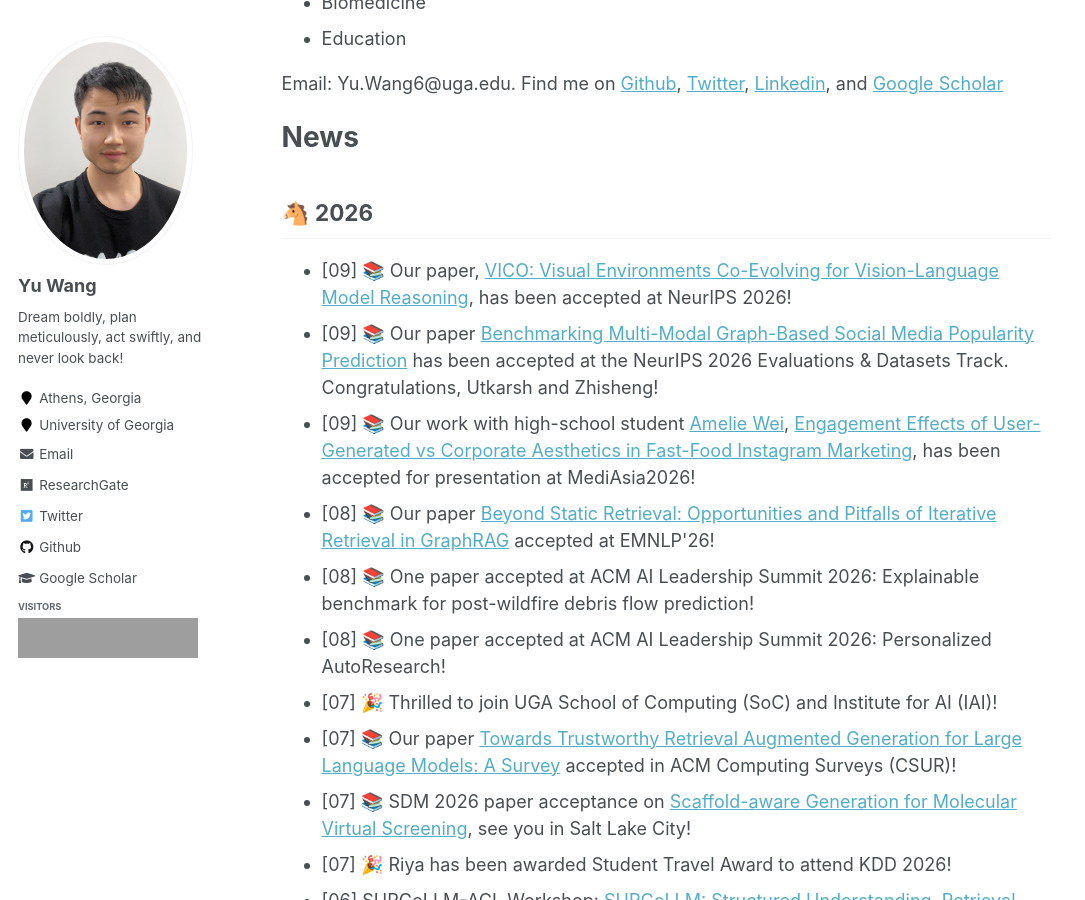
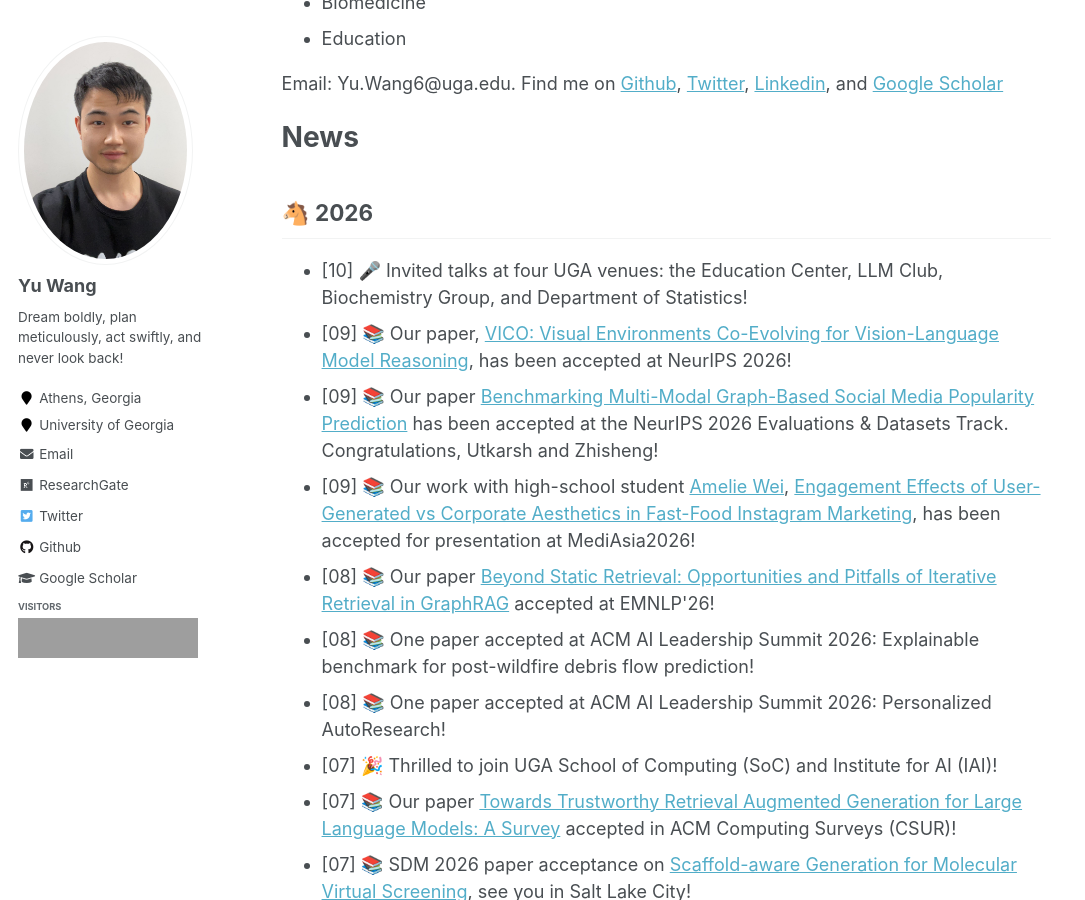
Before and after one commit to yuwang0103/yuwang0103.github.io, a Jekyll site: the page built from _pages/about.md, in a window 1280 px wide and 900 px high, scrolled down 999 px. Shown: the whole window, without its empty margins (0-1085 px from the left). Built offline with Jekyll 4.4.1, drawn with Linux system fonts in a browser that asks for light colours; grey boxes are pictures that could not be loaded.

Commit message:
Add October invited talks

```diff
--- a/_pages/about.md
+++ b/_pages/about.md
@@ -35,6 +35,7 @@ News
 🐴 2026
 -----
 <ul>
+<li>[10] 🎤 Invited talks at four UGA venues: the Education Center, LLM Club, Biochemistry Group, and Department of Statistics!</li>
 <li>[09] 📚 Our paper, <a href='https://openreview.net/forum?id=bWQSO81TTf'>VICO: Visual Environments Co-Evolving for Vision-Language Model Reasoning</a>, has been accepted at NeurIPS 2026!</li>
 <li>[09] 📚 Our paper <a href='https://arxiv.org/abs/2606.27539'>Benchmarking Multi-Modal Graph-Based Social Media Popularity Prediction</a> has been accepted at the NeurIPS 2026 Evaluations &amp; Datasets Track. Congratulations, Utkarsh and Zhisheng!</li>
 <li>[09] 📚 Our work with high-school student <a href='https://www.linkedin.com/in/ameliewei'>Amelie Wei</a>, <a href='https://mediasia.iafor.org/'>Engagement Effects of User-Generated vs Corporate Aesthetics in Fast-Food Instagram Marketing</a>, has been accepted for presentation at MediAsia2026!</li>
```
